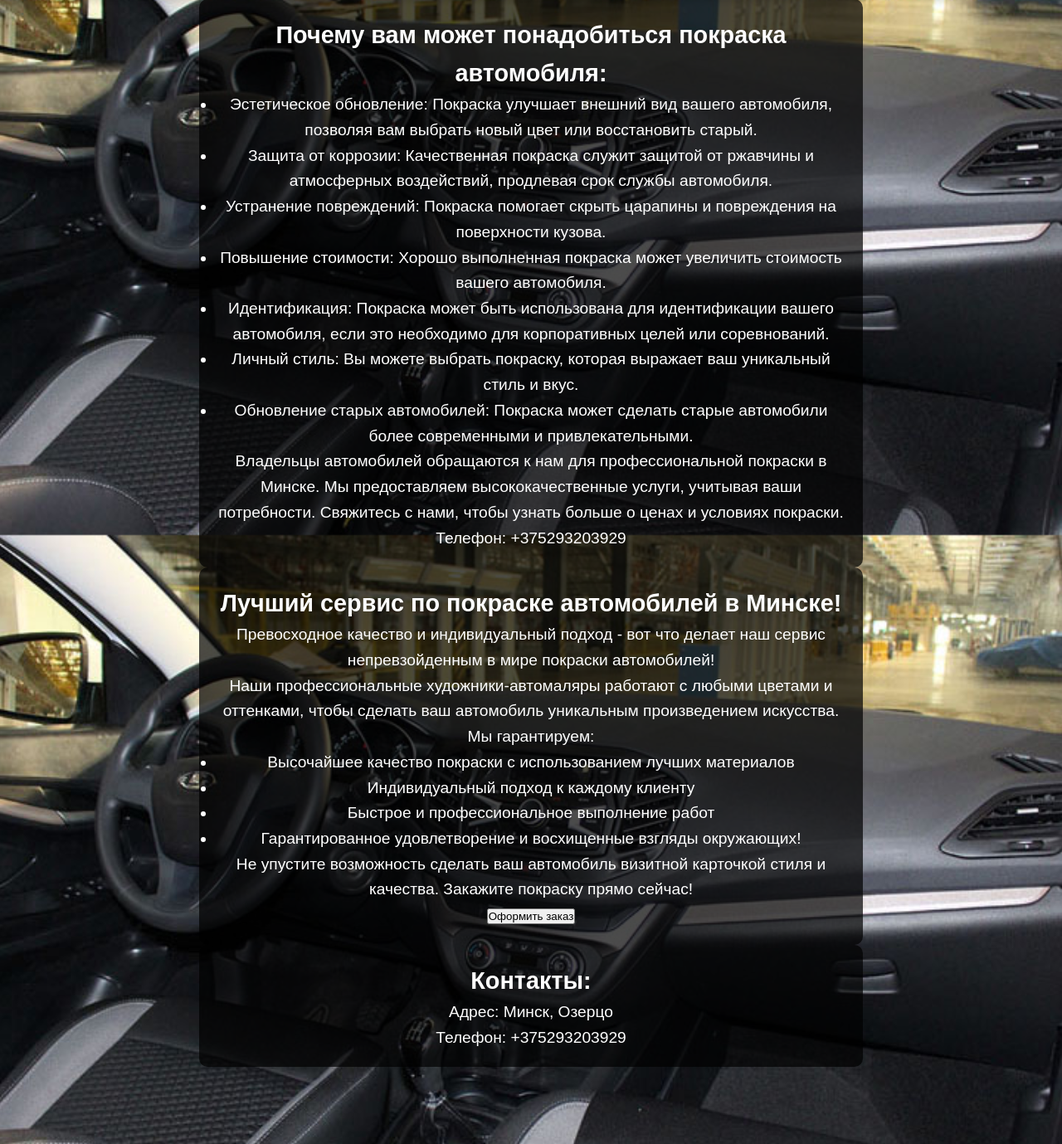
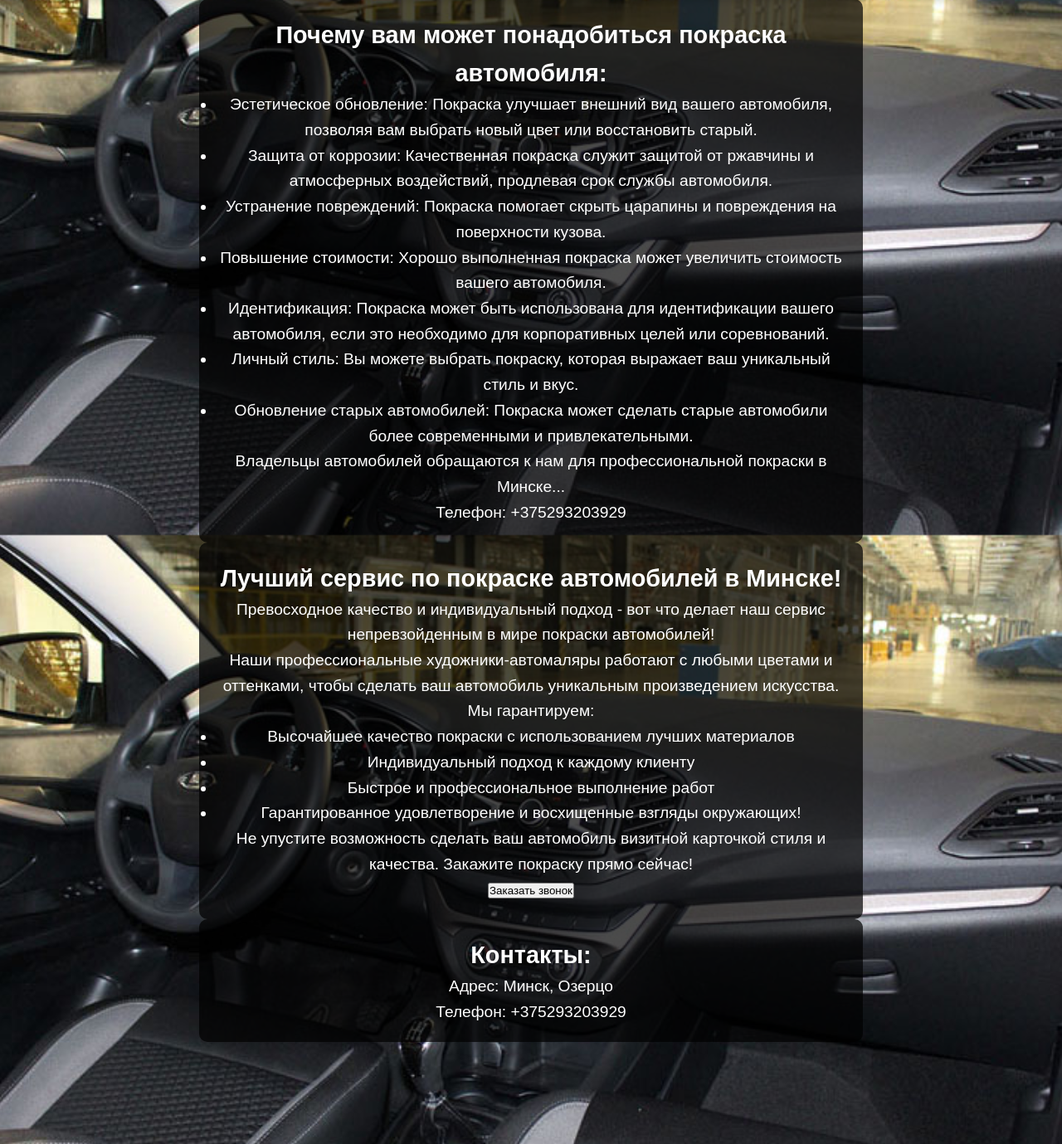
Before and after one commit to ShalkVlad/flask, a Flask app: page / in a window 1280 px wide. Shown: the part 155-1534 px from the top of the page at 83% size. Run offline with Flask 3, Linux system fonts and the light colour scheme.

Commit message:
Update site.html

```diff
--- a/templates/site.html
+++ b/templates/site.html
@@ -1,9 +1,14 @@
 <!DOCTYPE html>
-<html>
+<html lang="en">
+
 <head>
+    <meta charset="UTF-8">
+    <meta name="viewport" content="width=device-width, initial-scale=1.0">
+    <link rel="icon" type="image/png" href="{{ url_for('static', filename='favicon.png') }}">
+    <link rel="stylesheet" type="text/css" href="{{ url_for('static', filename='css/style.css')}}">
     <title>Покраска автомобилей в Минске</title>
-    <link type="text/css" href="{{ url_for('static', filename='css/style.css')}}" rel="stylesheet" />
 </head>
+
 <body>
     <header>
         <div class="header-container">
@@ -29,11 +34,11 @@
             <li>Обновление старых автомобилей: Покраска может сделать старые автомобили более современными и привлекательными.</li>
         </ul>
 
-        <p>Владельцы автомобилей обращаются к нам для профессиональной покраски в Минске. Мы предоставляем высококачественные услуги, учитывая ваши потребности. Свяжитесь с нами, чтобы узнать больше о ценах и условиях покраски.</p>
+        <p>Владельцы автомобилей обращаются к нам для профессиональной покраски в Минске...</p>
         <p>Телефон: +375293203929</p>
     </main>
 
-    <section id="advertisement">
+    <section>
         <h2>Лучший сервис по покраске автомобилей в Минске!</h2>
         <p>Превосходное качество и индивидуальный подход - вот что делает наш сервис непревзойденным в мире покраски автомобилей!</p>
         <p>Наши профессиональные художники-автомаляры работают с любыми цветами и оттенками, чтобы сделать ваш автомобиль уникальным произведением искусства.</p>
@@ -45,9 +50,8 @@
             <li>Гарантированное удовлетворение и восхищенные взгляды окружающих!</li>
         </ul>
         <p>Не упустите возможность сделать ваш автомобиль визитной карточкой стиля и качества. Закажите покраску прямо сейчас!</p>
-    <button onclick="location.href='#contact'">Оформить заказ</button>
+        <button onclick="location.href='#contact'">Заказать звонок</button>
     </section>
-
 
     <div id="myModal" class="modal">
         <div class="modal-content">
@@ -67,6 +71,7 @@
             <p>Телефон: +375293203929</p>
         </div>
     </div>
+
     <section id="contact">
         <h2>Контакты:</h2>
         <p>Адрес: Минск, Озерцо</p>
@@ -78,6 +83,7 @@
             <p>&copy; 2023 Покраска автомобилей в Минске</p>
         </div>
     </footer>
+
     <script src="{{ url_for('static', filename='js/modal.js') }}"></script>
     <div id="myModals" class="modal">
         <div class="modal-content">
```
Lines whose indentation alone changed are shown as unchanged.
